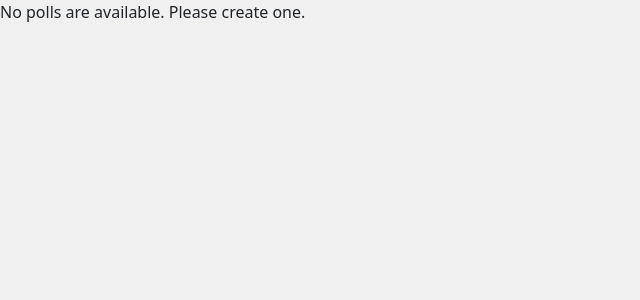
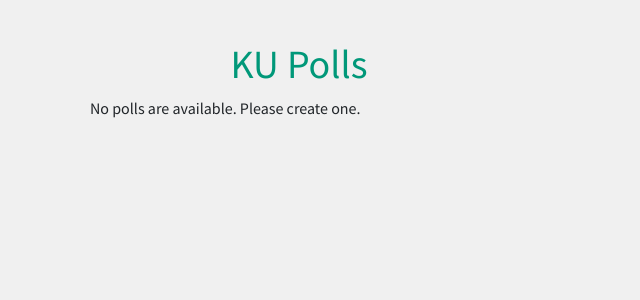
Before and after one commit to tboonma/ku-polls, a Django app: page / in a window 1280 px wide. Shown: the top 300 px of the page, without its empty margins (0-640 px from the left). Run offline with Django 3.2, Linux system fonts and the light colour scheme; data that the repository does not hold is empty; some libraries are stand-ins or nearby versions.

Commit message:
Improve UI and add custon font

```diff
--- a/polls/static/polls/css/main.css
+++ b/polls/static/polls/css/main.css
@@ -1,5 +1,8 @@
+@import url('https://fonts.googleapis.com/css2?family=Source+Sans+Pro&display=swap');
+
 body {
     background-color: #F0F0F0;
+    font-family: 'Source Sans Pro', sans-serif;
 }
 
 .content-table {
--- a/polls/templates/polls/index.html
+++ b/polls/templates/polls/index.html
@@ -6,12 +6,18 @@
 {% endblock %}
 
 {% block main_content %}
+    <div class="container" style="padding: 20px; height:100%;">
+    <div class="row d-flex justify-content-center" style="padding-top: 20px">
+        <div class="w-75">
+            <h1 style="color: #009879;">KU Polls</h1>
+        </div>
+    </div>
     {% if latest_question %}
-    <div class="d-flex align-items-center justify-content-center" style="padding: 20px; height:100%;">
-        <table class="content-table w-75" style="background-color: white;">
+        <div class="row d-flex justify-content-center">
+        <table class="content-table w-75">
             <thead>
                 <tr>
-                    <th class="text-center" colspan="3">Available polls</th>
+                    <th class="text-center" colspan="3" style="font-size: 16px;">Available polls</th>
                 </tr>
             </thead>
             <tbody>
@@ -28,8 +34,9 @@
             {% endfor %}
             </tbody>
         </table>
-    </div>
+        </div>
     {% else %}
         <p>No polls are available. Please create one.</p>
     {% endif %}
+    </div>
 {% endblock %}
```
